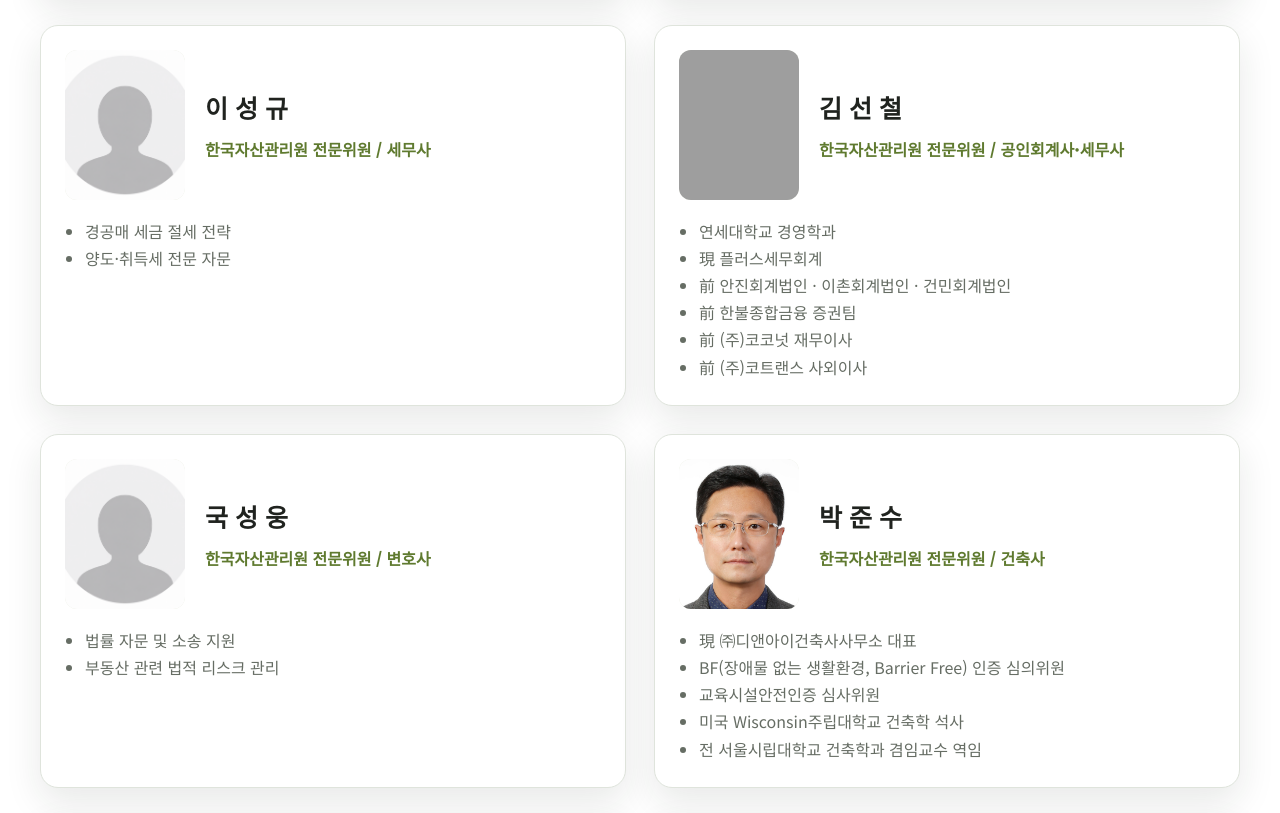
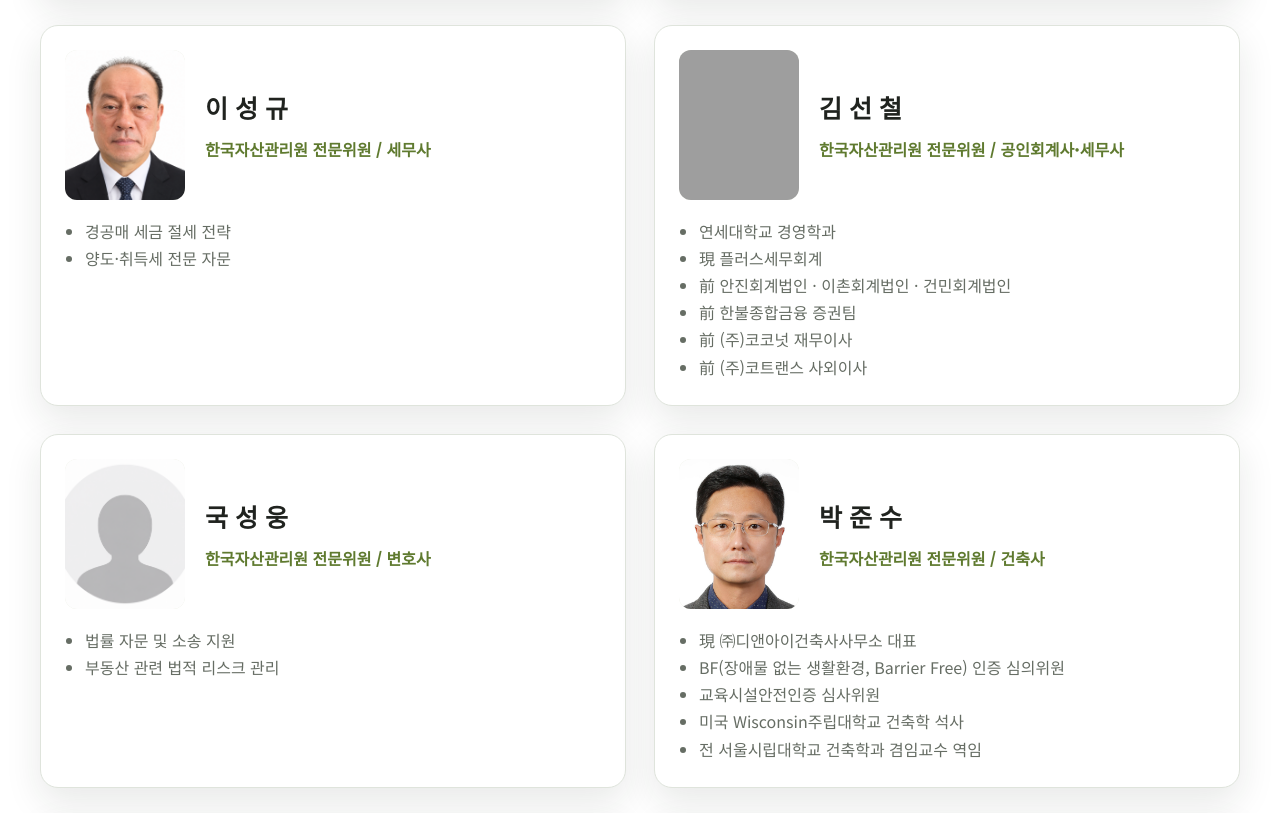
Before and after one commit to kamp36524/kamp-homepage, a plain HTML site: page experts.html in a window 1280 px wide. Shown: the part 1351-2164 px from the top of the page. Drawn offline with Linux system fonts and the light colour scheme; grey boxes are pictures that could not be loaded.

Commit message:
이성규 세무사 프로필 사진 추가 (expert-11.png) (#82)
- experts.html: 이성규 세무사 카드 사진을 기본 이미지 → expert-11.png 로 연결
- images/experts/expert-11.png: 프로필 사진 추가


Claude-Session: https://claude.ai/code/session_01Xw54FVvU8rhBJaWUNm3HNg

Co-authored-by: Claude <noreply@anthropic.com>

```diff
--- a/experts.html
+++ b/experts.html
@@ -115,7 +115,7 @@
 
         <article class="expert-card card">
           <div class="expert-header">
-            <img class="expert-photo top" src="/images/experts/expert_default.png" alt="이성규 세무사">
+            <img class="expert-photo top" src="/images/experts/expert-11.png" alt="이성규 세무사">
             <div class="expert-heading">
               <h2>이 성 규</h2>
               <div class="expert-role">한국자산관리원 전문위원 / 세무사</div>
```
Also changed, not shown: images/experts/expert-11.png (added).
